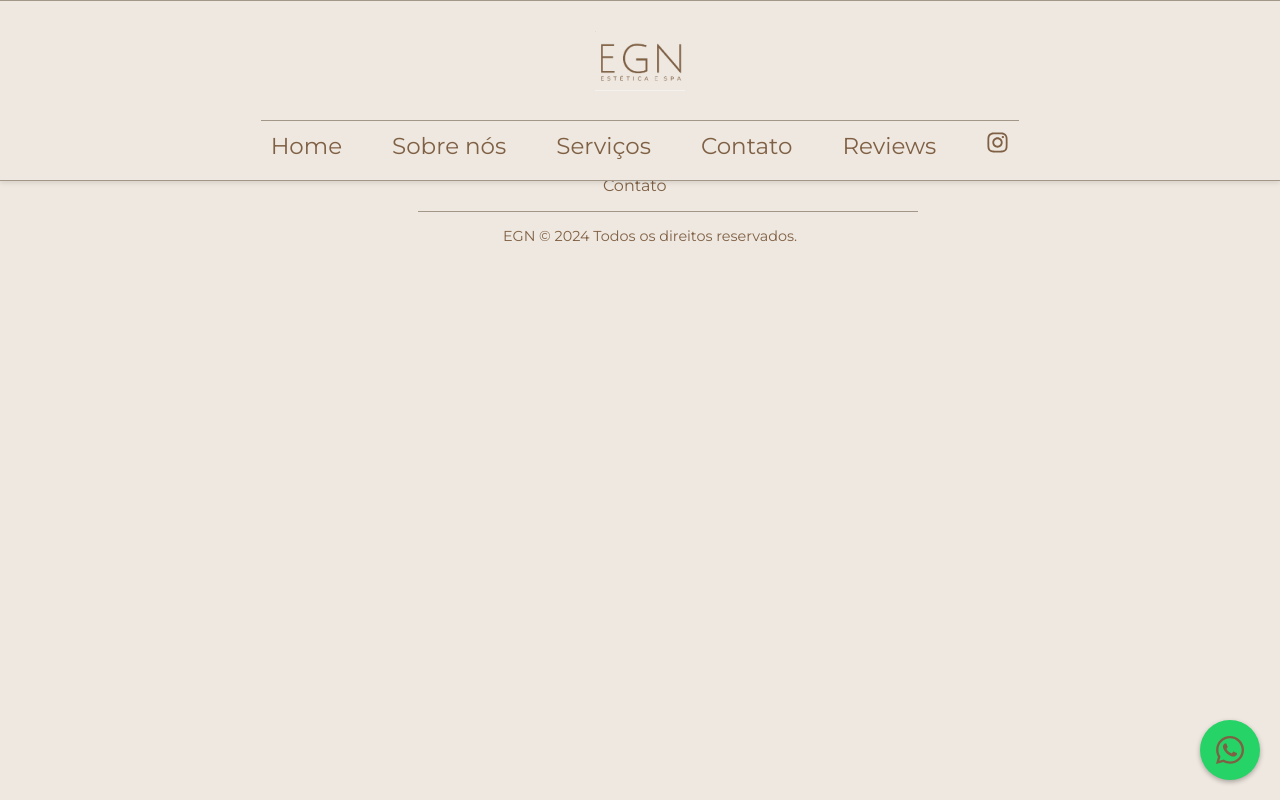
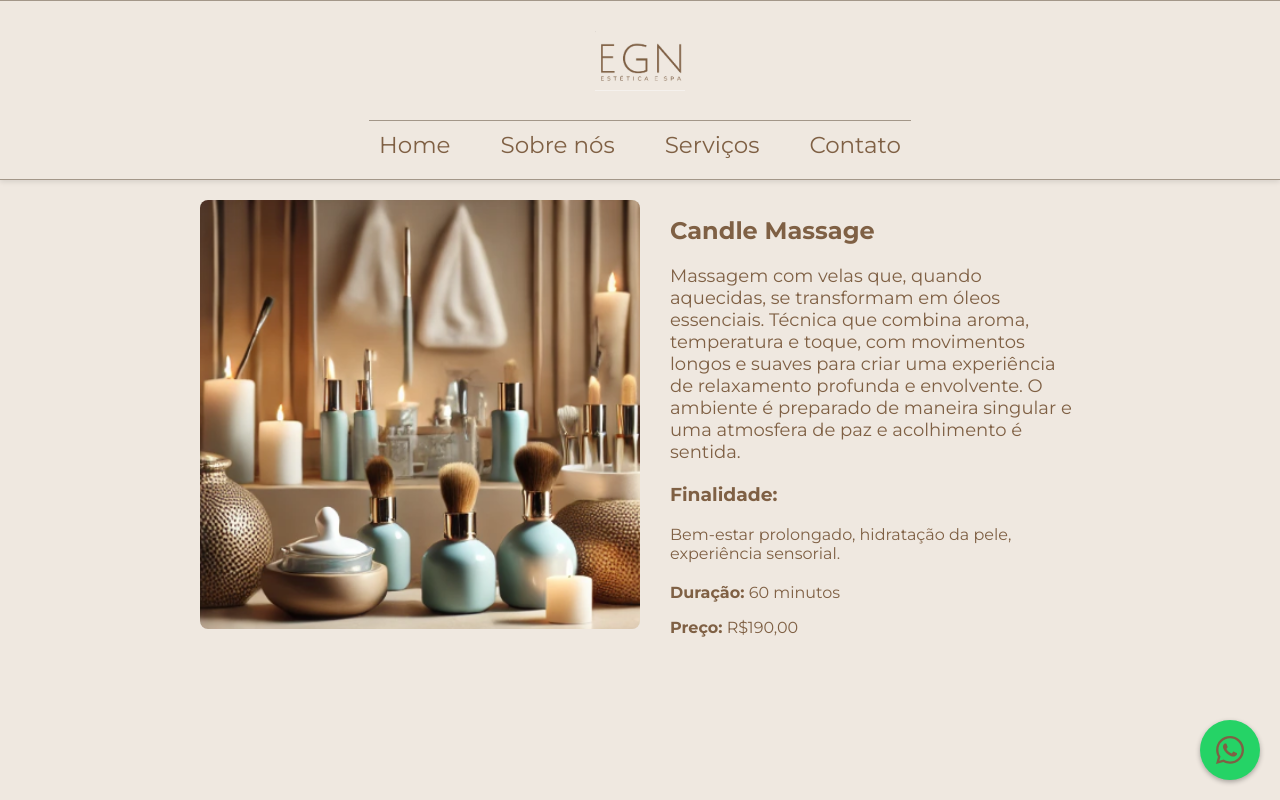
Before and after one commit to renatoHSL/website-spa, a React (Create React App) app: page /services/bem-estar-e-relaxamento/candle-massage in a window 1280 px wide. Shown: the top 800 px of the page. Built offline with nearby package versions, Linux system fonts and the light colour scheme.

Commit message:
feat: padronização da estilização em pagina de cateogrias e produtos

```diff
--- a/package.json
+++ b/package.json
@@ -8,6 +8,7 @@
     "@testing-library/jest-dom": "^5.17.0",
     "@testing-library/react": "^13.4.0",
     "@testing-library/user-event": "^13.5.0",
+    "axios": "^1.7.7",
     "react": "^18.3.1",
     "react-dom": "^18.3.1",
     "react-icons": "^5.3.0",
--- a/src/App.js
+++ b/src/App.js
@@ -7,7 +7,8 @@ import About from './pages/About/About';
 import Footer from './components/Footer/Footer';
 import WhatsAppButton from './components/WhatsAppButton/WhatsAppButton';
 import CategoryPage from './pages/Products/CategoryPage';
-import ProductPageWrapper from './pages/Products/ProductPage'; // Adicionei a importação do ProductPageWrapper
+import ProductPageWrapper from './pages/Products/ProductPage';
+import ReviewsPage from './pages/ReviewsPage/ReviewsPage';
 
 function App() {
   return (
@@ -20,7 +21,8 @@ function App() {
           <Route path="/services" element={<Services />} />
           <Route path="/about" element={<About />} />
           <Route path="/services/:categoryId" element={<CategoryPage />} />
-          <Route path="/produto/:productId" element={<ProductPageWrapper />} /> {/* Nova rota para a página de produto */}
+          <Route path="/services/:categoryId/:productId" element={<ProductPageWrapper />} />
+          <Route path="/reviews" element={<ReviewsPage />} />
         </Routes>
         <Footer />
       </div>
--- a/src/components/DropdownMenu/DropdownMenu.css
+++ b/src/components/DropdownMenu/DropdownMenu.css
@@ -1,4 +1,3 @@
-/* DropdownMenu.css */
 @import url('https://fonts.googleapis.com/css2?family=Montserrat:wght@400;700&display=swap');
 
 .dropdown {
@@ -21,11 +20,10 @@
   font-weight: 400; /* Alinha a espessura da fonte com o restante */
 }
 
-/* Ajusta a posição e o alinhamento do dropdown */
 .dropdown-content {
   display: none;
   position: absolute;
-  left: 0; /* Alinha o dropdown à esquerda do botão "Serviços" */
+  left: 0; /* Alinha o dropdown à esquerda do botão Serviços */
   top: 70%; /* Posiciona o dropdown abaixo do botão */
   background-color: #f9f9f9;
   min-width: 160px;
@@ -51,7 +49,6 @@
   background-color: #f1f1f1;
 }
 
-/* Mostra o dropdown quando o mouse estiver sobre a dropdown */
 .dropdown:hover .dropdown-content {
   display: block;
   opacity: 1;
--- a/src/components/Header/Header.js
+++ b/src/components/Header/Header.js
@@ -20,9 +20,7 @@ const Header = () => {
                 <li><Link to="/">Home</Link></li>
                 <li><Link to="/about">Sobre nós</Link></li>
                 <li><DropdownMenu /></li>
-                <li><a href="#contato">Contato</a></li>
-                <li><Link to="/reviews">Reviews</Link></li>
-                <li><a href="https://www.instagram.com/egnestetica/" target="_blank" rel="noopener noreferrer"><FaInstagram className="social-icon" /></a></li>
+                <li><a href="/#contato">Contato</a></li>
               </ul>
             </nav>
         </div>
--- a/src/data/productsData.js
+++ b/src/data/productsData.js
@@ -1,11 +1,10 @@
-// src/data/productData.js
 import bemEstarImg from '../assets/products/placeholder1.png';
 
 const productsData = [
     {
         category: 'Bem-Estar e Relaxamento',
         description: 'Desfrute de uma variedade de serviços de massagem e relaxamento projetados para aliviar o estresse e promover o bem-estar geral.',
-        image: bemEstarImg, // Substitua pelo caminho real da imagem
+        image: bemEstarImg,
         link: '/bem-estar-e-relaxamento',
         products: [
         {
@@ -62,6 +61,9 @@ const productsData = [
     },
     {
       category: 'Estética Corporal',
+      description: 'Desfrute de uma variedade de serviços de massagem e relaxamento projetados para aliviar o estresse e promover o bem-estar geral.',
+      image: bemEstarImg,
+      link: '/bem-estar-e-relaxamento',
       products: [
         {
             id: 'drenagem-linfatica',
@@ -81,7 +83,7 @@ const productsData = [
             image: bemEstarImg,
             duration: '60 minutos',
             price: 'R$170,00',
-            purpose: ''
+            purpose: 'Bem-estar, redução de medidas, melhora da circulação sanguínea e linfática, aumento da elasticidade, melhora na aparência da pele. '
         },
         {
             id: 'esfoliacao-corporal',
@@ -113,11 +115,13 @@ const productsData = [
             price: 'R$200,00',
             purpose: 'Bem-estar, efeito de rejuvenescimento e firmamento, melhora da aparência da pele, redução de poros, acalma, nutre e hidrata.'
           }
-        // Adicione mais produtos aqui
       ],
     },
     {
       category: 'Estética Facial',
+      description: 'Desfrute de uma variedade de serviços de massagem e relaxamento projetados para aliviar o estresse e promover o bem-estar geral.',
+      image: bemEstarImg,
+      link: '/bem-estar-e-relaxamento',
       products: [
         {
             id: 'limpeza-pele-egn',
@@ -189,11 +193,13 @@ const productsData = [
             price: 'R$110,00',
             purpose: 'Bem-estar. Potencializa a elasticidade e a firmeza da pele.'
           }
-        // Adicione mais produtos aqui
       ],
     },
     {
       category: 'Gestante e Pós-Parto',
+      description: 'Desfrute de uma variedade de serviços de massagem e relaxamento projetados para aliviar o estresse e promover o bem-estar geral.',
+      image: bemEstarImg,
+      link: '/bem-estar-e-relaxamento',
       products: [
         {
             id: 'healthy-mom',
@@ -214,13 +220,15 @@ const productsData = [
             duration: 'Sob consulta',
             price: 'Sob consulta',
             purpose: 'Bem-estar, relaxamento, redução na retenção de líquidos e no inchaço característico.',
-            notes: 'Orientações acerca do período em que o tratamento pode ser realizado devem ser previamente consultadas.'
+            notes: 'Consulte nossa equipe para uma avaliação personalizada antes de agendar o tratamento.'
           }
-        // Adicione mais produtos aqui
       ],
     },
     {
       category: 'Demais Tratamentos',
+      description: 'Desfrute de uma variedade de serviços de massagem e relaxamento projetados para aliviar o estresse e promover o bem-estar geral.',
+      image: bemEstarImg,
+      link: '/bem-estar-e-relaxamento',
       products: [
         {
             id: 'banho-de-lua',
@@ -261,13 +269,15 @@ const productsData = [
             duration: 'Sob consulta',
             price: 'Sob consulta',
             purpose: 'Tratamento personalizado de acordo com a necessidade de recuperação pós-operatória.',
-            notes: 'Consulte nossa especialista para uma avaliação personalizada antes de agendar o tratamento.'
+            notes: 'Consulte nossa equipe para uma avaliação personalizada antes de agendar o tratamento.'
           }
-        // Adicione mais produtos aqui
       ],
     },
     {
       category: 'Combos',
+      description: 'Desfrute de uma variedade de serviços de massagem e relaxamento projetados para aliviar o estresse e promover o bem-estar geral.',
+      image: bemEstarImg,
+      link: '/bem-estar-e-relaxamento',
       products: [
         {
             id: 'massagem-relaxante-escalda-pes',
@@ -276,7 +286,6 @@ const productsData = [
             image: bemEstarImg,
             duration: '90 minutos',
             price: 'R$190,00'
-            // Este tratamento não possui a propriedade 'purpose'
           },
           {
             id: 'pedras-quentes-escalda-pes',
@@ -285,7 +294,6 @@ const productsData = [
             image: bemEstarImg,
             duration: '90 minutos',
             price: 'R$240,00'
-            // Este tratamento não possui a propriedade 'purpose'
           },
           {
             id: 'candle-massage-escalda-pes',
@@ -294,9 +302,7 @@ const productsData = [
             image: bemEstarImg,
             duration: '90 minutos',
             price: 'R$240,00'
-            // Este tratamento não possui a propriedade 'purpose'
           }
-        // Adicione mais produtos aqui
       ],
     },
   ];
--- a/src/pages/Home/Home.js
+++ b/src/pages/Home/Home.js
@@ -99,7 +99,7 @@ const Home = () => {
                       </div>
                     <iframe
                         title="Localização do SPA" /* Adiciona um título ao iframe para acessibilidade */
-                        src="https://www.google.com/maps/embed?pb=!1m18!1m12!1m3!1d3154.6261234446984!2d-43.234223699995525!3d-22.925689899991152!2m3!1f0!2f0!3f0!3m2!1i1024!2i768!4f13.1!3m3!1m2!1s0x0%3A0x0!2zMjLCsDU1JzMyLjUiUyA0M8KwMTQnMDMuMiJX!5e0!3m2!1spt-BR!2sbr!4v1630461013475!5m2!1spt-BR!2sbr"
+                        src="https://www.google.com/maps/embed?pb=!1m14!1m8!1m3!1d14698.664615643429!2d-43.2342505!3d-22.9256814!3m2!1i1024!2i768!4f13.1!3m3!1m2!1s0x997f4d7561d4d5%3A0xa61dbd89d1ecad47!2sEGN%20-%20Est%C3%A9tica%20e%20Spa!5e0!3m2!1spt-BR!2sbr!4v1727910503098!5m2!1spt-BR!2sbrade"
                         width="100%"
                         height="350"
                         style={{ border: "0" }} /* Certifique-se de usar um objeto para a prop 'style' */
--- a/src/pages/Products/ProductPage.js
+++ b/src/pages/Products/ProductPage.js
@@ -7,10 +7,9 @@ import './ProductsPage.css';
 const ProductPageWrapper = () => {
   const { productId } = useParams();
 
-  // Encontrar o produto correspondente ao productId (como string)
   const product = productsData
     .flatMap(category => category.products)
-    .find(prod => prod.id === productId); // Remova o parseInt e compare como string
+    .find(prod => prod.id === productId);
 
   if (!product) {
     return <div>Produto não encontrado!</div>;
@@ -19,8 +18,6 @@ const ProductPageWrapper = () => {
   return <ProductPage product={product} />;
 };
 
-// Componente de exibição do produto
-// Componente de exibição do produto
 const ProductPage = ({ product }) => {
   return (
     <div className="product-page">
--- /dev/null
+++ b/src/pages/ReviewsPage/ReviewsPage.css
@@ -0,0 +1,35 @@
+/* src/pages/ReviewsPage/ReviewsPage.css */
+.reviews-page {
+  padding: 200px;
+  font-family: 'Montserrat', Arial, sans-serif;
+  text-align: center;
+}
+
+.reviews-list {
+  display: flex;
+  flex-direction: column;
+  gap: 20px;
+  margin-top: 20px;
+}
+
+.review-item {
+  background-color: #EFE8E0;
+  padding: 20px;
+  border-radius: 8px;
+  box-shadow: 0 4px 8px rgba(0, 0, 0, 0.1);
+  text-align: left;
+}
+
+.review-item h3 {
+  font-size: 20px;
+  color: #7F6044;
+}
+
+.review-item p {
+  font-size: 16px;
+  color: #555;
+}
+
+.review-item em {
+  color: #999;
+}
--- /dev/null
+++ b/src/pages/ReviewsPage/ReviewsPage.js
@@ -0,0 +1,24 @@
+// src/pages/ReviewsPage/ReviewsPage.js
+import './ReviewsPage.css'; // Importa o arquivo de estilo CSS
+import React from 'react';
+
+const ReviewsPage = () => {
+  return (
+    <div className="reviews-page">
+      <h1>Avaliações do Nosso Spa</h1>
+      <div className="map-container">
+        <iframe
+          src="https://www.google.com/maps/embed?pb=!1m18!1m12!1m3!1d3154.6261234446984!2d-43.234223699995525!3d-22.925689899991152!2m3!1f0!2f0!3f0!3m2!1i1024!2i768!4f13.1!3m3!1m2!1s0x0%3A0x0!2zMjLCsDU1JzMyLjUiUyA0M8KwMTQnMDMuMiJX!5e0!3m2!1spt-BR!2sbr!4v1630461013475!5m2!1spt-BR!2sbr"
+          width="600"
+          height="450"
+          style={{ border: 0 }}
+          allowFullScreen=""
+          loading="lazy"
+          title="Google Maps Location"
+        ></iframe>
+      </div>
+    </div>
+  );
+};
+
+export default ReviewsPage;
```
Also changed, not shown: src/pages/Products/CategoryPage.js (+8 -4 lines), src/pages/Products/Services.js (+4 -3 lines), 1 other file (tests, documents, lock files or other folders).
